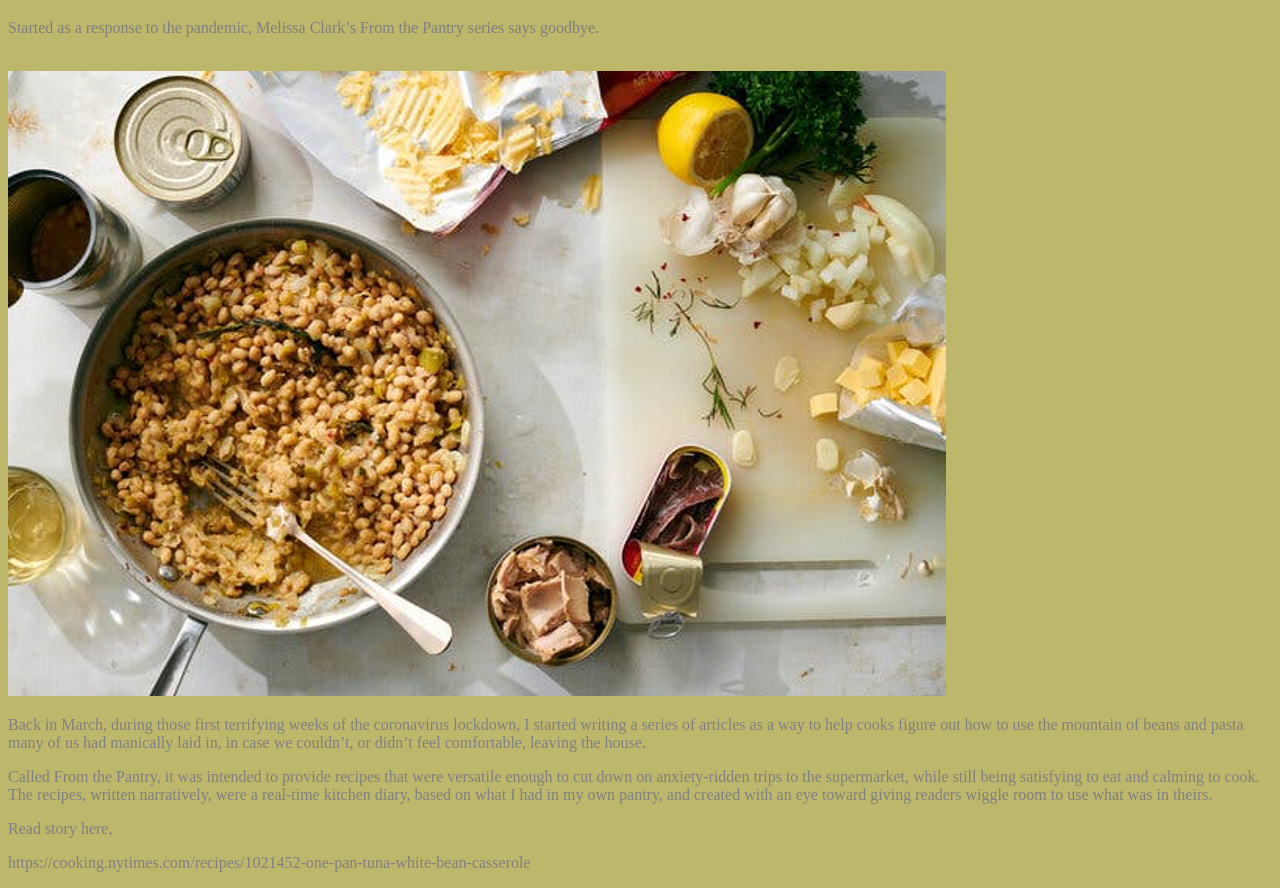
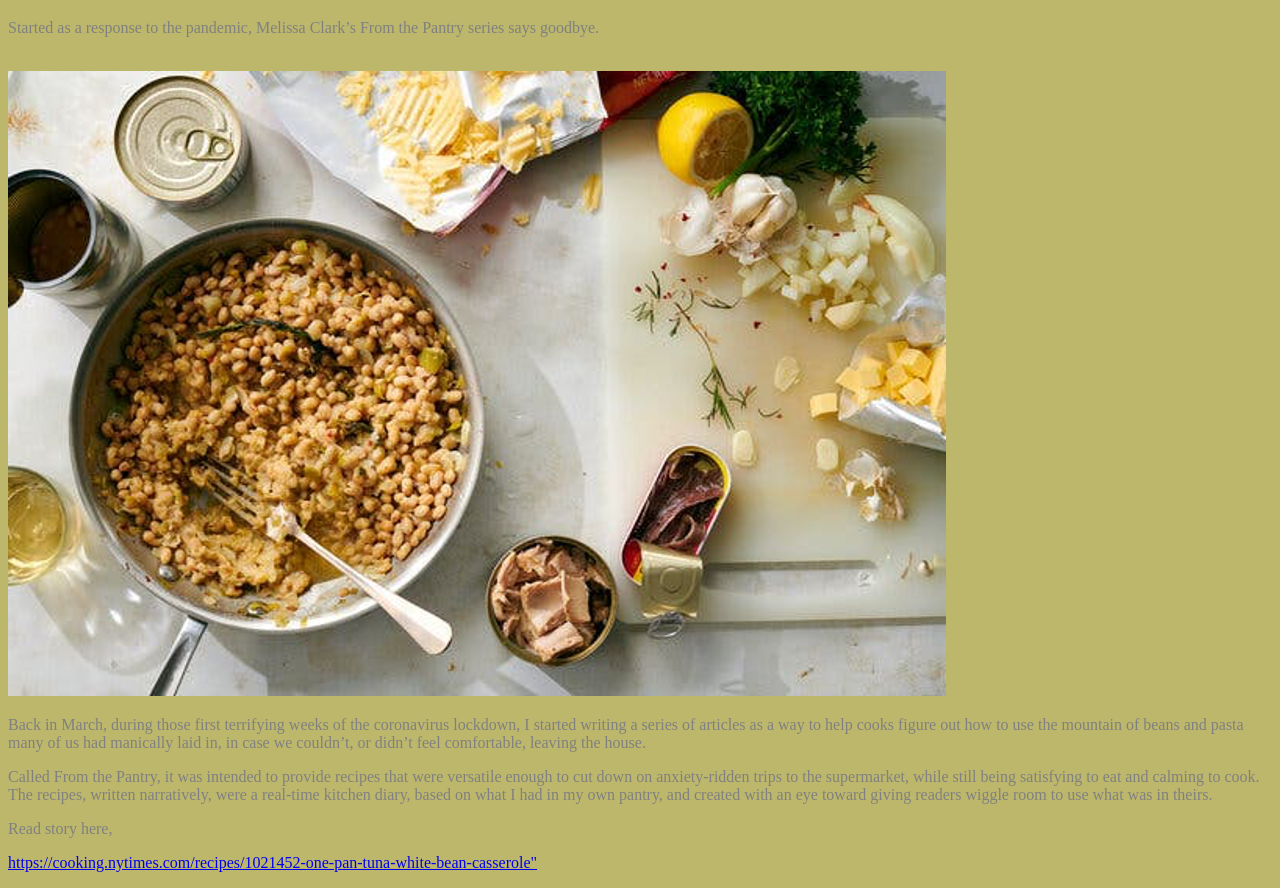
Before and after one commit to grantharris2022/grantharris2022.github.io, a website: page page1.html in a window 1280 px wide. Shown: the part 95-983 px from the top of the page. Drawn offline with Linux system fonts and the light colour scheme.

Commit message:
Added website link

```diff
--- a/page1.html
+++ b/page1.html
@@ -17,7 +17,7 @@
     <p>Back in March, during those first terrifying weeks of the coronavirus lockdown, I started writing a series of articles as a way to help cooks figure out how to use the mountain of beans and pasta many of us had manically laid in, in case we couldn’t, or didn’t feel comfortable, leaving the house.</p>
     <p>Called From the Pantry, it was intended to provide recipes that were versatile enough to cut down on anxiety-ridden trips to the supermarket, while still being satisfying to eat and calming to cook. The recipes, written narratively, were a real-time kitchen diary, based on what I had in my own pantry, and created with an eye toward giving readers wiggle room to use what was in theirs.</p>
     <p>Read story here,</p>
-    <p>https://cooking.nytimes.com/recipes/1021452-one-pan-tuna-white-bean-casserole</p>
+    <a href="https://cooking.nytimes.com/recipes/1021452-one-pan-tuna-white-bean-casserole">https://cooking.nytimes.com/recipes/1021452-one-pan-tuna-white-bean-casserole"</a>
 
 </body>
 </html>
```
